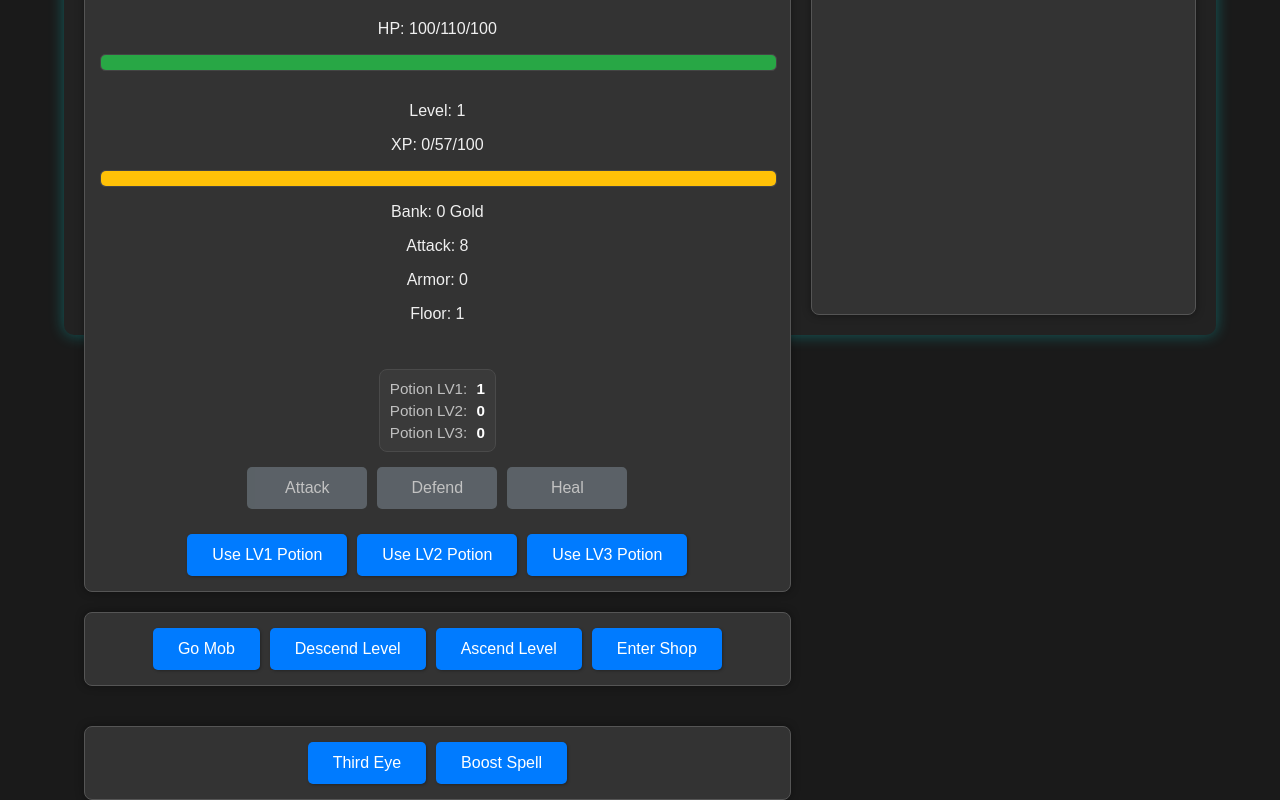
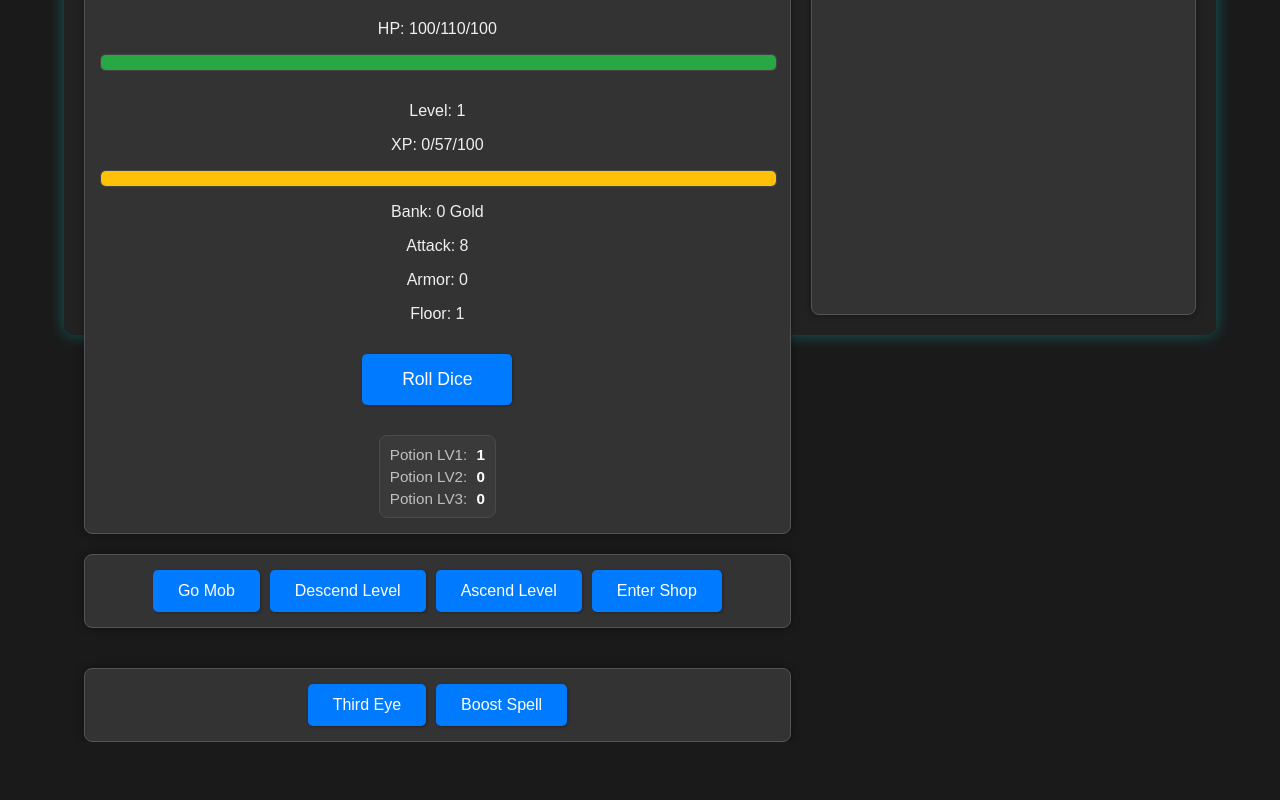
Before and after one commit to llamagrinder2/alsonadrag, a plain HTML site: page index.html in a window 1280 px wide. Shown: the part 425-1225 px from the top of the page. After the commit the page ends 1167 px from the top, so only its background shows below. Drawn offline with Linux system fonts and the light colour scheme.

Commit message:
Update index.html

```diff
--- a/index.html
+++ b/index.html
@@ -13,14 +13,16 @@
                 <img src="https://via.placeholder.com/100x100?text=Mob" alt="Mob Image" class="mob-avatar">
                 <div class="hp-info">
                     <p>Name: <span id="mob-name">Goblin</span> (LV<span id="mob-level">1</span>)</p>
-                    <p>HP: <span id="mob-hp">50</span>/<span id="mob-max-hp">50</span></p> <div class="hp-bar-container">
+                    <p>HP: <span id="mob-hp">50</span>/<span id="mob-max-hp">50</span></p>
+                    <div class="hp-bar-container">
                         <div class="hp-bar mob-hp-bar"></div>
                     </div>
                 </div>
                 <div class="dice-and-action-area">
                     <div class="dice-results mob-dice-results">
                         <span id="mob-dice-display"></span> </div>
-                    <div class="mob-action-prediction-container"> <span id="mob-predicted-action" class="mob-action-icon">???</span>
+                    <div class="mob-action-prediction-container">
+                        <span id="mob-predicted-action" class="mob-action-icon">???</span>
                     </div>
                 </div>
             </div>
@@ -30,49 +32,58 @@
                     <span id="player-dice-display"></span> </div>
 
                 <div class="hp-info">
-                    <p>HP: <span id="player-hp">100</span>/<span id="player-max-hp">100</span></p> <div class="hp-bar-container">
+                    <p>HP: <span id="player-hp">100</span>/<span id="player-max-hp">100</span></p>
+                    <div class="hp-bar-container">
                         <div class="hp-bar player-hp-bar"></div>
                     </div>
                 </div>
 
                 <div class="xp-info">
                     <p>Level: <span id="player-level">1</span></p>
-                    <p>XP: <span id="player-exp">0</span>/<span id="player-next-level-exp">100</span></p> <div class="xp-bar-container">
+                    <p>XP: <span id="player-exp">0</span>/<span id="player-exp-to-next-level">100</span></p> <div class="xp-bar-container">
                         <div class="xp-bar player-xp-bar"></div>
                     </div>
                     <p>Bank: <span id="player-bank">0</span> Gold</p>
                     <p>Attack: <span id="player-attack">0</span></p>
                     <p>Armor: <span id="player-armor">0</span></p>
-                    <p>Floor: <span id="player-floor-level">1</span></p> </div>
+                    <p>Floor: <span id="player-floor-level">1</span></p>
+                </div>
 
-                <div id="potionCountsContainer" class="potion-counts-container"> <p>Potion LV1: <span id="player-potion-1-count">0</span></p>
+                <button id="roll-dice-btn" class="main-action-button">Roll Dice</button>
+
+                <div id="potionCountsContainer" class="potion-counts-container">
+                    <p>Potion LV1: <span id="player-potion-1-count">0</span></p>
                     <p>Potion LV2: <span id="player-potion-2-count">0</span></p>
                     <p>Potion LV3: <span id="player-potion-3-count">0</span></p>
                 </div>
 
-                <div id="combat-buttons" class="player-action-buttons"> <button id="attack-btn" class="player-action-btn">Attack</button>
-                    <button id="defend-btn" class="player-action-btn">Defend</button>
-                    <button id="heal-btn" class="player-action-btn">Heal</button>
+                <div id="combat-buttons" class="player-action-buttons" style="display: none;">
+                    <button id="attack-btn" class="player-action-btn" disabled>Attack</button>
+                    <button id="defend-btn" class="player-action-btn" disabled>Defend</button>
+                    <button id="heal-btn" class="player-action-btn" disabled>Heal</button>
                 </div>
 
-                <div id="healing-ui" class="healing-buttons-container"> <button id="use-potion-1">Use LV1 Potion</button>
+                <div id="healing-ui" class="healing-buttons-container" style="display: none;">
+                    <button id="use-potion-1">Use LV1 Potion</button>
                     <button id="use-potion-2">Use LV2 Potion</button>
                     <button id="use-potion-3">Use LV3 Potion</button>
                 </div>
 
             </div>
 
-            <div id="game-buttons" class="navigation-buttons section-frame"> <button id="go-mob-btn">Go Mob</button>
+            <div id="game-buttons" class="navigation-buttons section-frame">
+                <button id="go-mob-btn">Go Mob</button>
                 <button id="descend-level-btn">Descend Level</button>
                 <button id="ascend-level-btn">Ascend Level</button>
-                <button id="shop-btn">Enter Shop</button> </div>
+                <button id="shop-btn">Enter Shop</button>
+            </div>
 
             <div class="bottom-buttons-area">
                 <div class="spell-buttons section-frame">
                     <button id="third-eye-btn">Third Eye</button>
                     <button id="boost-spell-btn">Boost Spell</button>
                 </div>
-                </div>
+            </div>
         </div>
 
         <div class="game-log-container section-frame">
@@ -84,15 +95,21 @@
         <button id="deathButton" class="death-button" style="display: none;">YOU DIED!</button>
     </div>
 
-    <div id="shop-modal" class="modal"> <div class="modal-content section-frame">
-            <span class="close-button" id="shop-exit-btn">&times;</span> <h2>Shop</h2>
+    <div id="shop-modal" class="modal">
+        <div class="modal-content section-frame">
+            <span class="close-button" id="shop-exit-btn">&times;</span>
+            <h2>Shop</h2>
             <div class="shop-items-container">
                 <div class="shop-item">
                     <div class="lock-overlay" id="lock1"><img src="https://via.placeholder.com/40x40?text=L" alt="Locked"></div>
-                    <span>Bronze Sword</span> <button id="buy-bronze-sword" class="buy-item-btn">Buy (150 Gold)</button> </div>
+                    <span>Bronze Sword</span>
+                    <button id="buy-bronze-sword" class="buy-item-btn">Buy (150 Gold)</button>
+                </div>
                 <div class="shop-item">
                     <div class="lock-overlay" id="lock2"><img src="https://via.placeholder.com/40x40?text=L" alt="Locked"></div>
-                    <span>Wooden Shield</span> <button id="buy-wooden-shield" class="buy-item-btn">Buy (100 Gold)</button> </div>
+                    <span>Wooden Shield</span>
+                    <button id="buy-wooden-shield" class="buy-item-btn">Buy (100 Gold)</button>
+                </div>
                 <div class="shop-item">
                     <div class="lock-overlay" id="lock3"><img src="https://via.placeholder.com/40x40?text=L" alt="Locked"></div>
                     <span>Whetstone</span>
@@ -118,7 +135,7 @@
                 </div>
             </div>
             <button id="shopResetButton">Reset Shop</button>
-            </div>
+        </div>
     </div>
 
     <script type="module" src="main.js"></script>
```
